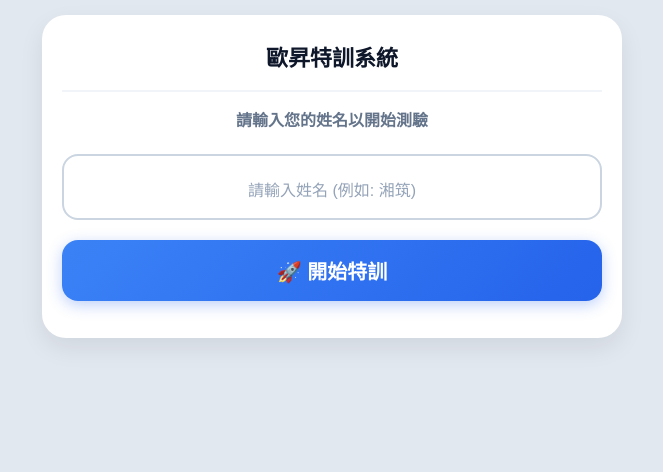
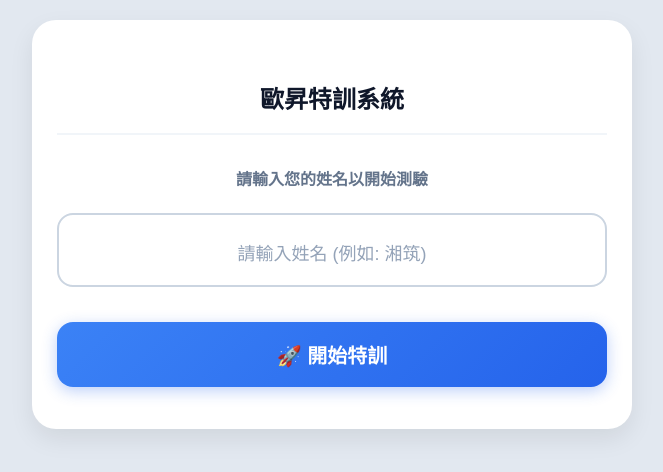
Before and after one commit to xiangzhu0209/tast, a plain HTML site: page index.html in a window 1280 px wide. Shown: the whole page, without its empty margins (308-971 px from the left). Drawn offline with nearby package versions, Linux system fonts and the light colour scheme.

Commit message:
Update index.html

```diff
--- a/index.html
+++ b/index.html
@@ -8,31 +8,48 @@
     <style>
         /* 基礎設定與重置 */
         * { -webkit-tap-highlight-color: transparent; box-sizing: border-box; }
+
+        /* 手機優先：預設滿版無留白 */
         body {
             font-family: system-ui, -apple-system, "Segoe UI", Roboto, Helvetica, Arial, sans-serif;
-            padding: 15px 10px;
-            background-color: #e2e8f0; /* 更柔和的背景色 */
+            padding: 0;
+            margin: 0;
+            background-color: #ffffff; /* 手機版直接全白底 */
             color: #1e293b;
-            max-width: 600px;
-            margin: 0 auto;
             line-height: 1.6;
         }
 
-        /* 卡片主體 */
+        /* 卡片主體 (手機滿版) */
         .card {
             background: white;
-            padding: 25px 20px;
-            border-radius: 24px; /* 更圓潤的邊角 */
-            box-shadow: 0 10px 25px rgba(0,0,0,0.08);
+            padding: 20px 15px;
+            max-width: 600px;
+            margin: 0 auto;
+            min-height: 100vh; /* 確保高度滿版 */
+            display: flex;
+            flex-direction: column;
+            border-radius: 0;
+            box-shadow: none;
+        }
+
+        /* 大螢幕時才恢復成懸浮卡片 */
+        @media (min-width: 600px) {
+            body { padding: 20px; background-color: #e2e8f0; }
+            .card {
+                min-height: auto;
+                border-radius: 24px;
+                box-shadow: 0 10px 25px rgba(0,0,0,0.08);
+                padding: 30px 25px;
+            }
         }
 
         h1 {
-            font-size: 22px;
+            font-size: 24px;
             color: #0f172a;
             text-align: center;
             border-bottom: 2px solid #f1f5f9;
             padding-bottom: 15px;
-            margin-top: 0;
+            margin-top: 5px;
             font-weight: 800;
         }
 
@@ -50,13 +67,13 @@
         .score-correct { color: #10b981; }
         .score-wrong { color: #ef4444; }
 
-        /* 題目框優化 */
+        /* 題目框 */
         .question-box {
             background: #f8fafc;
             border-left: 6px solid #3b82f6;
             padding: 20px;
             border-radius: 12px;
-            font-size: 19px;
+            font-size: 20px;
             margin-bottom: 20px;
             font-weight: 700;
             color: #1e293b;
@@ -64,16 +81,16 @@
             box-shadow: inset 0 2px 4px rgba(0,0,0,0.02);
         }
 
-        /* 輸入框優化 */
+        /* 輸入框 */
         input[type="text"], input[type="number"] {
             width: 100%;
-            padding: 15px;
-            font-size: 28px;
+            padding: 18px 15px;
+            font-size: 30px;
             color: #0f172a;
             background-color: #ffffff;
             border: 2px solid #cbd5e1;
             border-radius: 16px;
-            margin-bottom: 20px;
+            margin-bottom: 25px;
             text-align: center;
             font-weight: 900;
             letter-spacing: 1px;
@@ -82,13 +99,13 @@
             outline: none;
             transition: 0.2s;
         }
-        input::placeholder { color: #94a3b8; font-size: 16px; font-weight: normal; letter-spacing: normal; }
+        input::placeholder { color: #94a3b8; font-size: 18px; font-weight: normal; letter-spacing: normal; }
 
-        /* 按鈕共用設定 */
+        /* 按鈕共用 */
         button {
             width: 100%;
-            padding: 16px;
-            font-size: 18px;
+            padding: 18px;
+            font-size: 20px;
             color: white;
             border: none;
             border-radius: 16px;
@@ -100,32 +117,32 @@
         }
         button:active { transform: scale(0.97); }
 
-        /* 主要送出按鈕 */
+        /* 主要按鈕 */
         #submit-btn {
             background: linear-gradient(135deg, #3b82f6, #2563eb);
             box-shadow: 0 4px 15px rgba(37, 99, 235, 0.3);
-            font-size: 20px;
+            margin-top: 10px;
         }
 
-        /* 結束測驗按鈕 */
+        /* 結束按鈕 */
         .btn-report {
             background: linear-gradient(135deg, #8b5cf6, #7c3aed);
             box-shadow: 0 4px 15px rgba(124, 58, 237, 0.3);
-            margin-top: 10px;
+            margin-top: auto; /* 讓結束按鈕自動推到最底部 */
         }
 
-        /* 數字鍵盤優化 (大按鈕、高對比) */
+        /* 滿版數字鍵盤 (按鈕加高) */
         .numpad {
             display: grid;
             grid-template-columns: repeat(3, 1fr);
             gap: 12px;
-            margin-bottom: 25px;
+            margin-bottom: 10px;
         }
         .numpad button {
             margin-bottom: 0;
-            height: 70px; /* 加高讓大拇指更好按 */
+            height: 75px;
             padding: 0;
-            font-size: 26px;
+            font-size: 28px;
             font-weight: 800;
             background-color: #f1f5f9;
             color: #334155;
@@ -138,7 +155,6 @@
             transform: translateY(5px);
             background-color: #e2e8f0;
         }
-        /* 退格與清除鍵 */
         .numpad .numpad-action {
             background-color: #ef4444;
             color: white;
@@ -155,7 +171,7 @@
         }
         .numpad .numpad-clear:active { background-color: #ea580c; }
 
-        /* 提示結果框 */
+        /* 提示結果 */
         .result {
             padding: 18px;
             border-radius: 12px;
@@ -187,7 +203,7 @@
 <body>
 
 <div class="card" id="login-screen">
-    <h1>歐昇特訓系統</h1>
+    <h1 style="margin-top: 30px;">歐昇特訓系統</h1>
     <p style="text-align: center; color: #64748b; font-weight: bold; font-size: 16px; margin-bottom: 20px;">請輸入您的姓名以開始測驗</p>
     <input type="text" id="employee-name" placeholder="請輸入姓名 (例如: 湘筑)" />
     <button onclick="startQuiz()" id="submit-btn">🚀 開始特訓</button>
@@ -231,7 +247,7 @@
 </div>
 
 <div class="card" id="report-screen">
-    <h1>結果戰報</h1>
+    <h1 style="margin-top: 20px;">結果戰報</h1>
     <p style="text-align: center; font-weight: bold; color: #ef4444; margin-bottom: 20px;">請點擊下方按鈕複製，並回傳給湘筑</p>
     <div class="report-box" id="report-text"></div>
     <button onclick="copyReport()" style="background: linear-gradient(135deg, #10b981, #059669); box-shadow: 0 4px 15px rgba(16, 185, 129, 0.3);">📋 複製戰報 (回報 LINE)</button>
```
